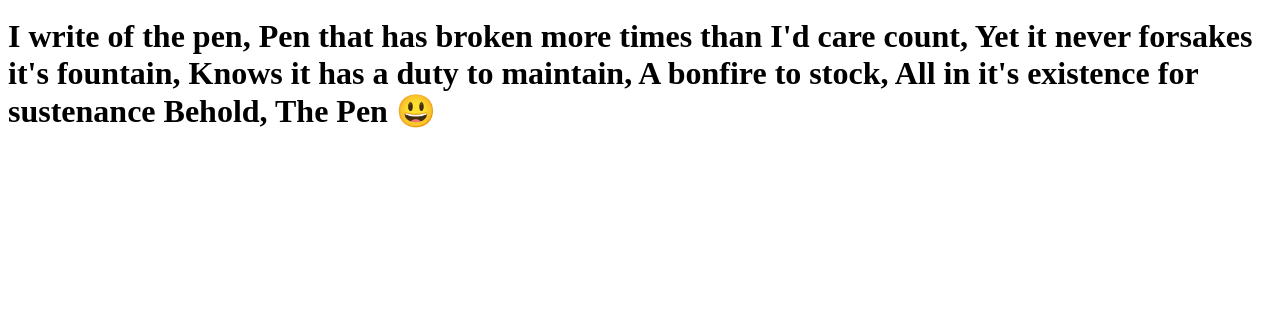
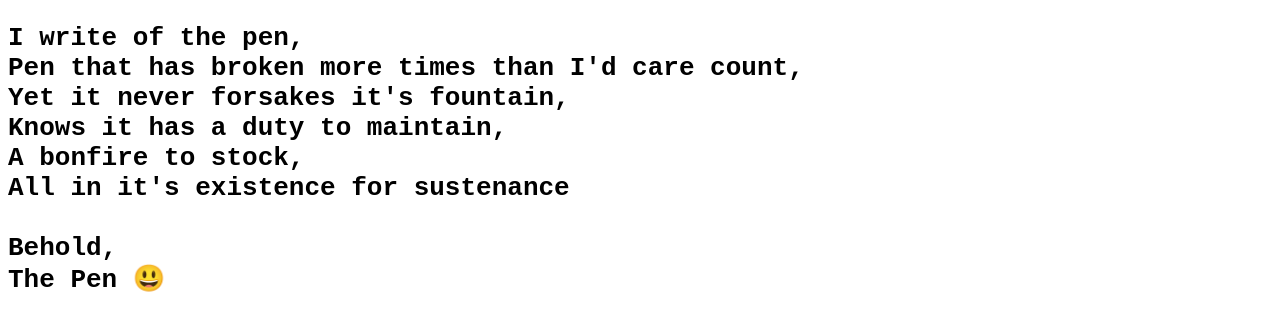
Before and after one commit to denisclass/facepalm, a plain HTML site: page index.html in a window 1280 px wide. Shown: the part 48-378 px from the top of the page. Drawn offline with Linux system fonts and the light colour scheme.

Commit message:
Update index.html

```diff
--- a/index.html
+++ b/index.html
@@ -1,6 +1,6 @@
 <h1> Hello, World! <h1>
 
-I write of the pen,
+<pre>I write of the pen,
 Pen that has broken more times than I'd care count,
 Yet it never forsakes it's fountain,
 Knows it has a duty to maintain,
@@ -8,4 +8,4 @@ A bonfire to stock,
 All in it's existence for sustenance
 
 Behold,
-The Pen 😃
+The Pen 😃 </pre>
```
